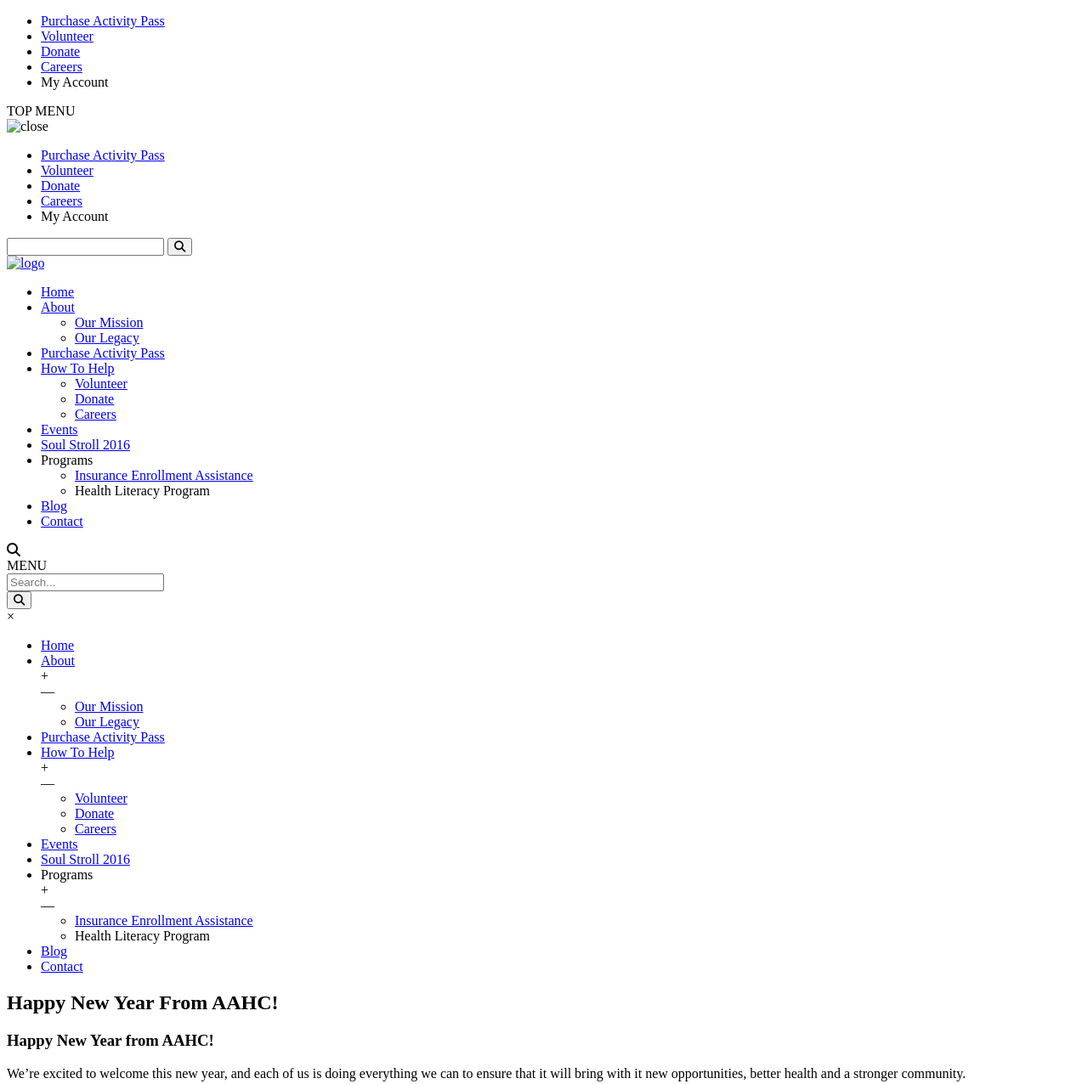
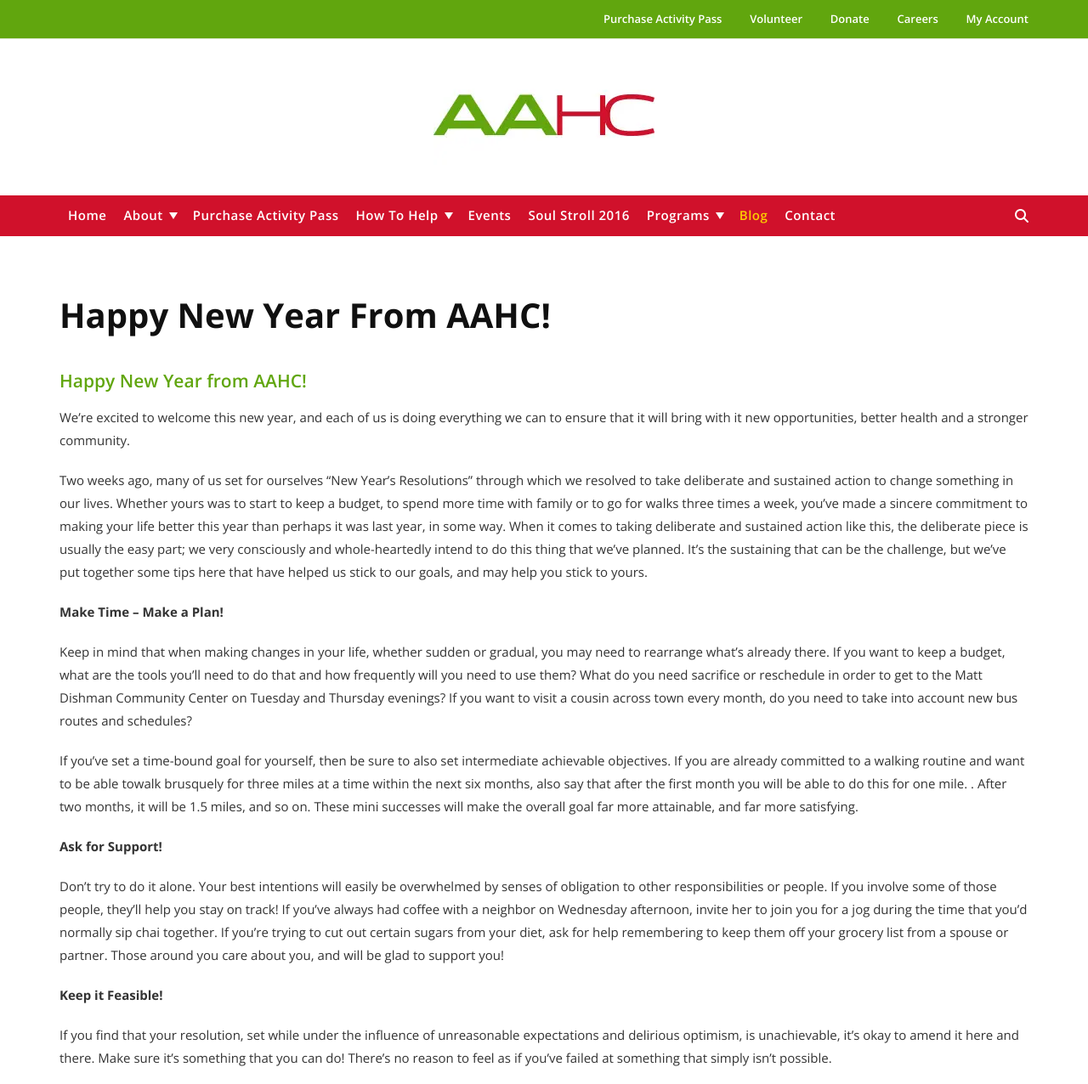
Before and after one commit to EdduardFfedorovv/AAHC, a plain HTML site: page happy-new-year-from-aahc/index.html in a window 1280 px wide. Shown: the top 1276 px of the page at 85% size. Drawn offline with nearby package versions, Linux system fonts and the light colour scheme; the site is published under a folder, as on GitHub Pages, so addresses that start at the root find nothing.

Commit message:
new-year

```diff
--- a/happy-new-year-from-aahc/index.html
+++ b/happy-new-year-from-aahc/index.html
@@ -10,7 +10,7 @@
     <link rel="preconnect" href="https://fonts.gstatic.com" crossorigin>
     <link href="https://fonts.googleapis.com/css2?family=Open+Sans:ital,wght@0,300;0,400;0,500;0,600;0,700;1,300;1,400;1,500&display=swap&_v=20221209130355" rel="stylesheet">
     <script src=" https://use.fontawesome.com/6df15c828c.js?_v=20221209130355"></script>
-    <link rel="stylesheet" href="/css/style.css?_v=20221209130355">
+    <link rel="stylesheet" href="../css/style.css?_v=20221209130355">
     <title>Happy New Year from AAHC! – African American Health Coalition, Inc.</title>
     <meta name="description" content="Happy New Year from AAHC! We’re excited to welcome this new year, and each of us is doing everything we can to ensure that it will bring with it new opportunities, better health and a stronger community. Two weeks ago, many of us set for ourselves “New Year’s Resolutions” through which we resolved to take deliberate and sustained action to […]" />
     <link rel="canonical" href="http://aahc-portland.org/happy-new-year-from-aahc/" />
@@ -24,17 +24,17 @@
                             <nav class="header__top-menu">
                                 <ul class="header__top-list">
                                     <li class="header__top-item">
-                                        <a  href="/home/purchase-aahc-exercise-activity-pass/" class="header__top-link">Purchase Activity Pass
+                                        <a  href="../home/purchase-aahc-exercise-activity-pass/" class="header__top-link">Purchase Activity Pass
                                          </a>
                                     </li>
                                     <li class="header__top-item">
-                                        <a href="/aahc-nonprofit-volunteer/" class="header__top-link">Volunteer</a>
+                                        <a href="../aahc-nonprofit-volunteer/" class="header__top-link">Volunteer</a>
                                     </li>
                                     <li class="header__top-item">
-                                        <a href="/donate-portland-nonprofit/" class="header__top-link">Donate</a>
+                                        <a href="../donate-portland-nonprofit/" class="header__top-link">Donate</a>
                                     </li>
                                     <li class="header__top-item">
-                                        <a href="/careers/" class="header__top-link">Careers</a>
+                                        <a href="../careers/" class="header__top-link">Careers</a>
                                     </li>
                                     <li class="header__top-item">
                                         <a class="header__top-link">My Account</a>
@@ -50,7 +50,7 @@
                                 <div class="header__right-wrapper">
                                     <div class="header__right-btnbox">
                                         <div class="header__right-btn">
-                                            <img src="/img/close.svg" alt="close" class="close">
+                                            <img src="../img/close.svg" alt="close" class="close">
 
                                         </div>
                                     </div>
@@ -58,16 +58,16 @@
                                     <nav class="header__right-menu">
                                         <ul class="header__right-list">
                                             <li class="header__right-item">
-                                                <a href="/home/purchase-aahc-exercise-activity-pass/" class="header__right-link">Purchase Activity Pass</a>
+                                                <a href="../home/purchase-aahc-exercise-activity-pass/" class="header__right-link">Purchase Activity Pass</a>
                                             </li>
                                             <li class="header__right-item">
-                                                <a href="/aahc-nonprofit-volunteer/" class="header__right-link">Volunteer</a>
+                                                <a href="../aahc-nonprofit-volunteer/" class="header__right-link">Volunteer</a>
                                             </li>
                                             <li class="header__right-item">
-                                                <a href="/donate-portland-nonprofit/" class="header__right-link">Donate</a>
+                                                <a href="../donate-portland-nonprofit/" class="header__right-link">Donate</a>
                                             </li>
                                             <li class="header__right-item">
-                                                <a href="/careers/" class="header__right-link">Careers</a>
+                                                <a href="../careers/" class="header__right-link">Careers</a>
                                             </li>
                                             <li class="header__right-item">
                                                 <a class="header__right-link">My Account</a>
@@ -90,8 +90,8 @@
                     </div>
                 </div>
                 <div class="container">
-                    <a href="/" class="header__logo">
-                        <picture><source srcset="/img/logo.webp" type="image/webp"><img src="/img/logo.jpg" alt="logo" class="header__logo-img"></picture>
+                    <a href="../" class="header__logo">
+                        <picture><source srcset="../img/logo.webp" type="image/webp"><img src="../img/logo.jpg" alt="logo" class="header__logo-img"></picture>
                     </a>
                 </div>
                 <div class="header__bottom">
@@ -100,47 +100,47 @@
                             <nav class="header__bottom-menu">
                                 <ul class="header__bottom-list">
                                     <li class="header__bottom-item">
-                                        <a data-id-nav="st" href="/home/" class="header__bottom-link">Home</a>
+                                        <a data-id-nav="st" href="../home/" class="header__bottom-link">Home</a>
                                     </li>
                                     <li class="header__bottom-item">
-                                        <a data-id-nav="about" href="/about/" class="header__bottom-link drop">About</a>
+                                        <a data-id-nav="about" href="../about/" class="header__bottom-link drop">About</a>
                                         <ul class="header__bottom-submenu">
                                             <li class="header__bottom-submenu--item">
-                                                <a data-id-nav="mission" href="/aahc-our-mission/" class="header__bottom-submenu--link">Our Mission</a>
+                                                <a data-id-nav="mission" href="../aahc-our-mission/" class="header__bottom-submenu--link">Our Mission</a>
                                             </li>
                                             <li class="header__bottom-submenu--item">
-                                                <a href="/legacy/" class="header__bottom-submenu--link">Our Legacy</a>
+                                                <a href="../legacy/" class="header__bottom-submenu--link">Our Legacy</a>
                                             </li>
                                         </ul>
                                     </li>
                                     <li class="header__bottom-item">
-                                        <a href="/home/purchase-aahc-exercise-activity-pass/" class="header__bottom-link">Purchase Activity Pass</a>
+                                        <a href="../home/purchase-aahc-exercise-activity-pass/" class="header__bottom-link">Purchase Activity Pass</a>
                                     </li>
                                     <li class="header__bottom-item">
                                         <a href="#" class="header__bottom-link drop">How To Help</a>
                                         <ul class="header__bottom-submenu">
                                             <li class="header__bottom-submenu--item">
-                                                <a href="/aahc-nonprofit-volunteer/" class="header__bottom-submenu--link">Volunteer</a>
+                                                <a href="../aahc-nonprofit-volunteer/" class="header__bottom-submenu--link">Volunteer</a>
                                             </li>
                                             <li class="header__bottom-submenu--item">
-                                                <a href="/donate-portland-nonprofit/" class="header__bottom-submenu--link">Donate</a>
+                                                <a href="../donate-portland-nonprofit/" class="header__bottom-submenu--link">Donate</a>
                                             </li>
                                             <li class="header__bottom-submenu--item">
-                                                <a href="/careers/" class="header__bottom-submenu--link">Careers</a>
+                                                <a href="../careers/" class="header__bottom-submenu--link">Careers</a>
                                             </li>
                                         </ul>
                                     </li>
                                     <li class="header__bottom-item">
-                                        <a href="/events-calendar/" class="header__bottom-link">Events</a>
+                                        <a href="../events-calendar/" class="header__bottom-link">Events</a>
                                     </li>
                                     <li class="header__bottom-item">
-                                        <a href="/single-event/soul-stroll-2016-wellness-walk/" class="header__bottom-link">Soul Stroll 2016</a>
+                                        <a href="../single-event/soul-stroll-2016-wellness-walk/" class="header__bottom-link">Soul Stroll 2016</a>
                                     </li>
                                     <li class="header__bottom-item">
                                         <a class="header__bottom-link drop">Programs</a>
                                         <ul class="header__bottom-submenu">
                                             <li class="header__bottom-submenu--item">
-                                                <a href="/cover-oregon-insurance-enrollment-assistance/" class="header__bottom-submenu--link">Insurance Enrollment Assistance</a>
+                                                <a href="../cover-oregon-insurance-enrollment-assistance/" class="header__bottom-submenu--link">Insurance Enrollment Assistance</a>
                                             </li>
                                             <li class="header__bottom-submenu--item">
                                                 <a class="header__bottom-submenu--link">Health Literacy Program</a>
@@ -148,10 +148,10 @@
                                         </ul>
                                     </li>
                                     <li class="header__bottom-item">
-                                        <a data-id-nav="blog" href="/blog/" class="header__bottom-link">Blog</a>
+                                        <a data-id-nav="blog" href="../blog/" class="header__bottom-link">Blog</a>
                                     </li>
                                     <li class="header__bottom-item">
-                                        <a href="/contact/" class="header__bottom-link">Contact</a>
+                                        <a href="../contact/" class="header__bottom-link">Contact</a>
                                     </li>
                                 </ul>
                             </nav>
@@ -180,24 +180,24 @@
                     <nav class="header__bottom-menu--responsive">
                         <ul class="header__bottom-responsive-list">
                             <li class="header__bottom-responsive--item">
-                                <a href="/home" class="header__bottom-responsive--link">Home</a>
+                                <a href="../home" class="header__bottom-responsive--link">Home</a>
 
                             </li>
                             <li class="header__bottom-responsive--item">
-                                <a href="/about/" class="header__bottom-responsive--link">About</a>
+                                <a href="../about/" class="header__bottom-responsive--link">About</a>
                                 <div class="plus1">+</div>
                                 <div class="minus1">&#8212;</div>
                                 <ul class="header__bottom-responsive--sublist1">
                                     <li class="header__bottom-responsive--subitem">
-                                        <a href="/aahc-our-mission/" class="header__bottom-responsive--sublink">Our Mission</a>
+                                        <a href="../aahc-our-mission/" class="header__bottom-responsive--sublink">Our Mission</a>
                                     </li>
                                     <li class="header__bottom-responsive--subitem">
-                                        <a href="/legacy/" class="header__bottom-responsive--sublink">Our Legacy</a>
+                                        <a href="../legacy/" class="header__bottom-responsive--sublink">Our Legacy</a>
                                     </li>
                                 </ul>
                             </li>
                             <li class="header__bottom-responsive--item">
-                                <a href="/home/purchase-aahc-exercise-activity-pass/" class="header__bottom-responsive--link">Purchase Activity Pass</a>
+                                <a href="../home/purchase-aahc-exercise-activity-pass/" class="header__bottom-responsive--link">Purchase Activity Pass</a>
                             </li>
                             <li class="header__bottom-responsive--item">
                                 <a href="#" class="header__bottom-responsive--link">How To Help</a>
@@ -205,21 +205,21 @@
                                 <div class="minus2">&#8212;</div>
                                 <ul class="header__bottom-responsive--sublist2">
                                     <li class="header__bottom-responsive--subitem">
-                                        <a href="/aahc-nonprofit-volunteer/" class="header__bottom-responsive--sublink">Volunteer</a>
+                                        <a href="../aahc-nonprofit-volunteer/" class="header__bottom-responsive--sublink">Volunteer</a>
                                     </li>
                                     <li class="header__bottom-responsive--subitem">
-                                        <a href="/donate-portland-nonprofit/" class="header__bottom-responsive--sublink">Donate</a>
+                                        <a href="../donate-portland-nonprofit/" class="header__bottom-responsive--sublink">Donate</a>
                                     </li>
                                     <li class="header__bottom-responsive--subitem">
-                                        <a href="/careers/" class="header__bottom-responsive--sublink">Careers</a>
+                                        <a href="../careers/" class="header__bottom-responsive--sublink">Careers</a>
                                     </li>
                                 </ul>
                             </li>
                             <li class="header__bottom-responsive--item">
-                                <a href="/events-calendar/" class="header__bottom-responsive--link">Events</a>
+                                <a href="../events-calendar/" class="header__bottom-responsive--link">Events</a>
                             </li>
                             <li class="header__bottom-responsive--item">
-                                <a href="/single-event/soul-stroll-2016-wellness-walk/" class="header__bottom-responsive--link">Soul Stroll 2016</a>
+                                <a href="../single-event/soul-stroll-2016-wellness-walk/" class="header__bottom-responsive--link">Soul Stroll 2016</a>
                             </li>
                             <li class="header__bottom-responsive--item">
                                 <a class="header__bottom-responsive--link">Programs</a>
@@ -227,7 +227,7 @@
                                 <div class="minus3">&#8212;</div>
                                 <ul class="header__bottom-responsive--sublist3">
                                     <li class="header__bottom-responsive--subitem">
-                                        <a href="/cover-oregon-insurance-enrollment-assistance/" class="header__bottom-responsive--sublink">Insurance Enrollment Assistance</a>
+                                        <a href="../cover-oregon-insurance-enrollment-assistance/" class="header__bottom-responsive--sublink">Insurance Enrollment Assistance</a>
                                     </li>
                                     <li class="header__bottom-responsive--subitem">
                                         <a class="header__bottom-responsive--sublink">Health Literacy Program</a>
@@ -235,10 +235,10 @@
                                 </ul>
                             </li>
                             <li class="header__bottom-responsive--item">
-                                <a href="/blog/" class="header__bottom-responsive--link active-menu">Blog</a>
+                                <a href="../blog/" class="header__bottom-responsive--link active-menu">Blog</a>
                             </li>
                             <li class="header__bottom-responsive--item">
-                                <a href="/contact/" class="header__bottom-responsive--link">Contact</a>
+                                <a href="../contact/" class="header__bottom-responsive--link">Contact</a>
                             </li>
                         </ul>
                     </nav>
@@ -364,11 +364,11 @@
 
                 <div class="content__blog-linkbox">
                     <a class="content__blog-link">
-                        <img src="/img/calendar.png" alt="calendar" class="content__blog-img">
+                        <img src="../img/calendar.png" alt="calendar" class="content__blog-img">
                         Jan 16, 2013
                     </a>
-                    <a href="/category/uncategorized/" class="content__blog-link">
-                        <img src="/img/folder.png" alt="folder" class="content__blog-img">
+                    <a class="content__blog-link">
+                        <img src="../img/folder.png" alt="folder" class="content__blog-img">
                         Uncategorized
                     </a>
 
@@ -378,11 +378,11 @@
                 </div>
                 <div class="content__blog-background"></div>
                 <div class="content__blog-navigation--inner">
-                    <a href="/more-fitness-tips/" class="content__blog-navigation--link">
+                    <a href="../more-fitness-tips/" class="content__blog-navigation--link">
                        <span class="navigation-arrow">‹</span>
                        More Fitness Tips!
                     </a>
-                    <a href="/martin-luther-king-jr/"  class="content__blog-navigation--link link-right">
+                    <a href="../martin-luther-king-jr/"  class="content__blog-navigation--link link-right">
                         Martin Luther King, Jr.
                         <span class="navigation-arrow arrow-right">‹</span>
                      </a>
@@ -392,22 +392,22 @@
                 </div>
                 <div class="content__relatedpost-inner">
                     <div class="content__relatedpost-box">
-                        <a href="/volunteers-needed/" class="content__front-imglink">
-                            <img src="/img/volunteers.jpg" alt="volunteers" class="content__img">
+                        <a href="../volunteers-needed/" class="content__front-imglink">
+                            <img src="../img/volunteers.jpg" alt="volunteers" class="content__img">
                         </a>
-                        <a href="/volunteers-needed/" class="content__relatedpost-link"><h3 class="content__subtitle3 black blog-title3">Volunteers Needed</h3></a>
+                        <a href="../volunteers-needed/" class="content__relatedpost-link"><h3 class="content__subtitle3 black blog-title3">Volunteers Needed</h3></a>
                     </div>
                     <div class="content__relatedpost-box">
-                        <a href="/walk-with-ease/" class="content__front-imglink">
-                            <img src="/img/blog1.jpg" alt="blog1" class="content__img">
+                        <a href="../walk-with-ease/" class="content__front-imglink">
+                            <img src="../img/blog1.jpg" alt="blog1" class="content__img">
                         </a>
-                        <a href="/walk-with-ease/" class="content__relatedpost-link"><h3 class="content__subtitle3 black blog-title3">Walk With Ease</h3></a>
+                        <a href="../walk-with-ease/" class="content__relatedpost-link"><h3 class="content__subtitle3 black blog-title3">Walk With Ease</h3></a>
                     </div>
                     <div class="content__relatedpost-box">
-                        <a href="/do-you-know-diabetes/" class="content__relatedpost-link"><h3 class="content__subtitle3 black blog-title3">Do You Know Diabetes</h3></a>
+                        <a href="../do-you-know-diabetes/" class="content__relatedpost-link"><h3 class="content__subtitle3 black blog-title3">Do You Know Diabetes</h3></a>
                     </div>
                     <div class="content__relatedpost-box">
-                        <a href="/get-covered/" class="content__relatedpost-link"><h3 class="content__subtitle3 black blog-title3">Get Covered!</h3></a>
+                        <a href="../get-covered/" class="content__relatedpost-link"><h3 class="content__subtitle3 black blog-title3">Get Covered!</h3></a>
                     </div>
                 </div>
 
@@ -433,7 +433,7 @@
 
 
     <script src="https://ajax.googleapis.com/ajax/libs/jquery/3.6.0/jquery.min.js?_v=20221209130355"></script>
-    <script src="/js/app.js?_v=20221209130355"></script>
+    <script src="../js/app.js?_v=20221209130355"></script>
 
 </body>
 
```
